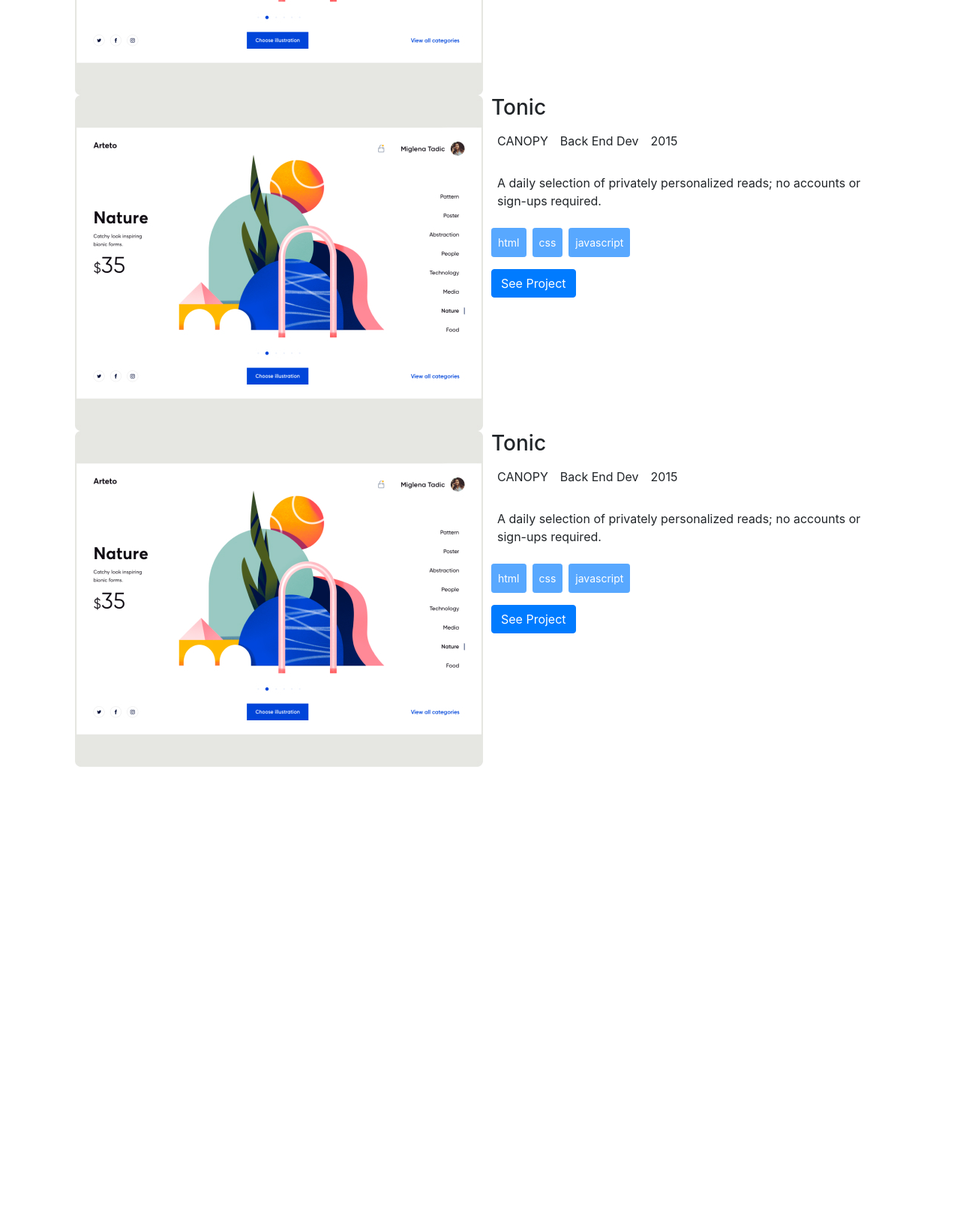
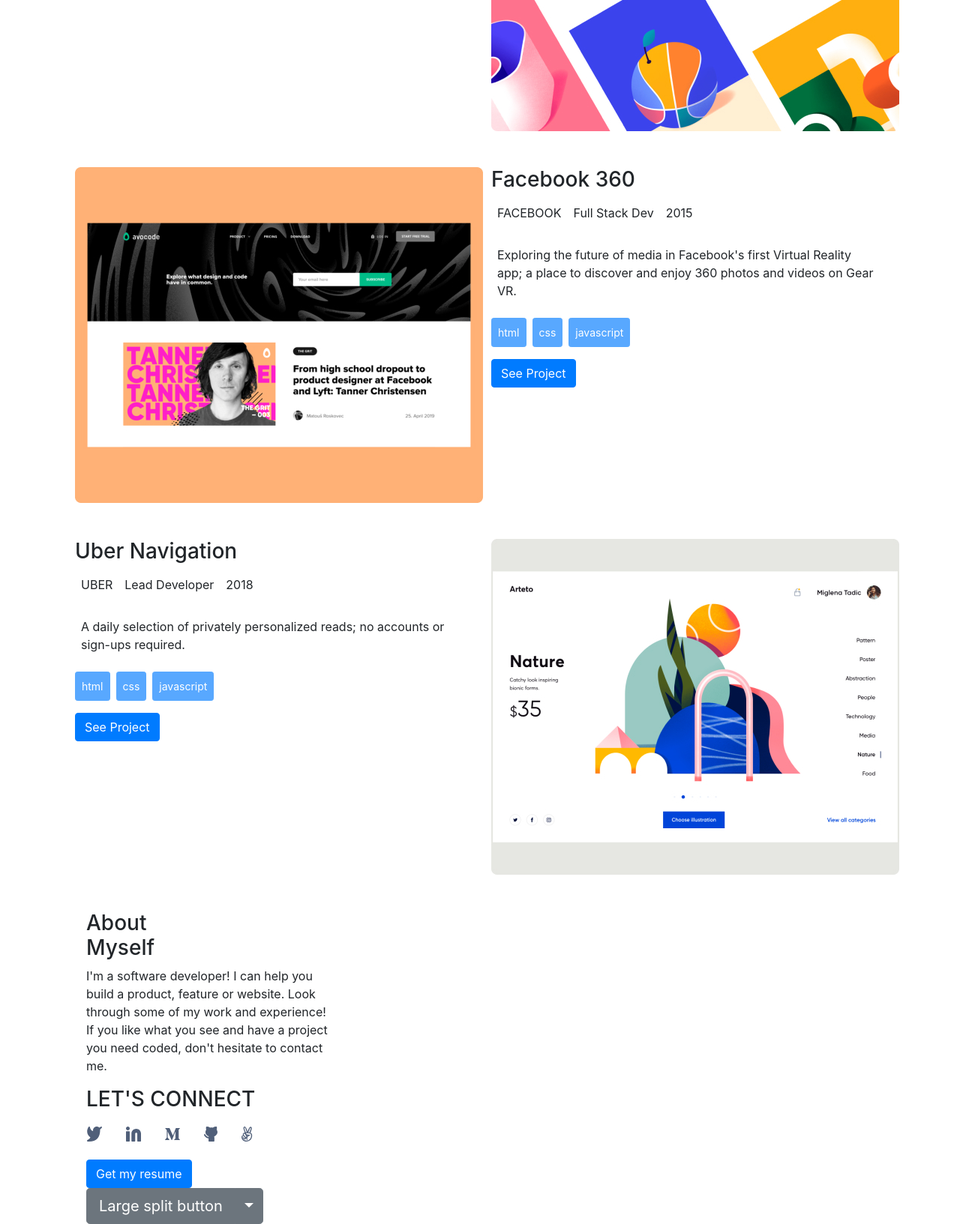
Before and after one commit to razvanso/bootstrap-portfolio, a plain HTML site: page index.html in a window 1280 px wide. Shown: the part 1123-2756 px from the top of the page at 75% size. Before the commit the page ends 2146 px from the top, so only its background shows below. Drawn offline with nearby package versions, Linux system fonts and the light colour scheme.

Commit message:
Add about section

```diff
--- a/index.html
+++ b/index.html
@@ -56,7 +56,7 @@
 
   <section class="portfolio container">
 
-    <div class="row mb-8">
+    <div class="row mb-5">
       <picture class="col-6 gap-5">
         <source srcset="images/works/project_01.main_snapshot_295w.jpg" media="(max-width: 400px)">
         <source srcset="images/works/project_01.main_snapshot_544w.jpg" media="(min-width: 400px)">
@@ -79,14 +79,9 @@
       </div>
     </div>
 
-    <div class="row mb-8">
-      <picture class="col-6 gap-5">
-        <source srcset="images/works/project_01.main_snapshot_295w.jpg" media="(max-width: 400px)">
-        <source srcset="images/works/project_01.main_snapshot_544w.jpg" media="(min-width: 400px)">
-        <img src="images/works/project_01.main_snapshot_544w.jpg" alt="">
-      </picture>
+    <div class="row mb-5">
       <div class="col-6">
-        <h3>Tonic</h3>
+        <h3>Multi-Post Stories</h3>
         <div class="d-flex flex-row">
           <p class="p-2">CANOPY</p>
           <p class="p-2">Back End Dev</p>
@@ -100,20 +95,44 @@
         </ul>
         <a href="#" class="btn btn-primary">See Project</a>
       </div>
+      <picture class="col-6 gap-5">
+        <source srcset="images/works/project_02.main_snapshot_295w.jpg" media="(max-width: 400px)">
+        <source srcset="images/works/project_02.main_snapshot_544w.jpg" media="(min-width: 400px)">
+        <img src="images/works/project_02.main_snapshot_544w.jpg" alt="">
+      </picture>
     </div>
 
-    <div class="row mb-8">
+    <div class="row mb-5">
       <picture class="col-6 gap-5">
-        <source srcset="images/works/project_01.main_snapshot_295w.jpg" media="(max-width: 400px)">
-        <source srcset="images/works/project_01.main_snapshot_544w.jpg" media="(min-width: 400px)">
-        <img src="images/works/project_01.main_snapshot_544w.jpg" alt="">
+        <source srcset="images/works/project_03.main_snapshot_295w.jpg" media="(max-width: 400px)">
+        <source srcset="images/works/project_03.main_snapshot_544w.jpg" media="(min-width: 400px)">
+        <img src="images/works/project_03.main_snapshot_295w.jpg" alt="">
       </picture>
       <div class="col-6">
-        <h3>Tonic</h3>
+        <h3>Facebook 360</h3>
         <div class="d-flex flex-row">
-          <p class="p-2">CANOPY</p>
-          <p class="p-2">Back End Dev</p>
+          <p class="p-2">FACEBOOK</p>
+          <p class="p-2">Full Stack Dev</p>
           <p class="p-2">2015</p>
+        </div>
+        <p class=" p-2 card-text">Exploring the future of media in Facebook's first Virtual Reality app; a place to discover and enjoy 360 photos and
+        videos on Gear VR.</p>
+        <ul class="d-flex flex-row list-unstyled">
+          <li class="p-2 btn btn-primary btn-sm disabled mr-2">html</li>
+          <li class="p-2 btn btn-primary btn-sm disabled mr-2">css</li>
+          <li class="p-2 btn btn-primary btn-sm disabled mr-2">javascript</li>
+        </ul>
+        <a href="#" class="btn btn-primary">See Project</a>
+      </div>
+    </div>
+
+    <div class="row mb-5">
+      <div class="col-6">
+        <h3>Uber Navigation</h3>
+        <div class="d-flex flex-row">
+          <p class="p-2">UBER</p>
+          <p class="p-2">Lead Developer</p>
+          <p class="p-2">2018</p>
         </div>
         <p class=" p-2 card-text">A daily selection of privately personalized reads; no accounts or sign-ups required.</p>
         <ul class="d-flex flex-row list-unstyled">
@@ -123,29 +142,57 @@
         </ul>
         <a href="#" class="btn btn-primary">See Project</a>
       </div>
-    </div>
-
-    <div class="row mb-8">
       <picture class="col-6 gap-5">
         <source srcset="images/works/project_01.main_snapshot_295w.jpg" media="(max-width: 400px)">
         <source srcset="images/works/project_01.main_snapshot_544w.jpg" media="(min-width: 400px)">
         <img src="images/works/project_01.main_snapshot_544w.jpg" alt="">
       </picture>
-      <div class="col-6">
-        <h3>Tonic</h3>
-        <div class="d-flex flex-row">
-          <p class="p-2">CANOPY</p>
-          <p class="p-2">Back End Dev</p>
-          <p class="p-2">2015</p>
+    </div>
+  </section>
+
+  <section class="about container">
+    <div row>
+      <div class="col-4">
+        <h3>About <br> Myself</h3>
+        <p>I'm a software developer! I can help you build a product, feature or website. Look through some of my work and
+        experience! If you like what you see and have a project you need coded, don't hesitate to contact me.</p>
+        <h3>LET'S CONNECT</h3>
+        <ul class="row list-unstyled">
+          <li class="nav-item">
+            <a class="nav-link" aria-current="page" href="#portfolio"><img src="images/Twitter.svg" alt=""></a>
+          </li>
+          <li class="nav-item">
+            <a class="nav-link" href="#about"><img src="images/Linkedin.svg" alt=""></a>
+          </li>
+          <li class="nav-item">
+            <a class="nav-link" href="#contact"><img src="images/Medium.svg" alt=""></a>
+          </li>
+          <li class="nav-item">
+            <a class="nav-link" href="#contact"><img src="images/GitHub.svg" alt=""></a>
+          </li>
+          <li class="nav-item">
+            <a class="nav-link" href="#contact"><img src="images/Angelist.svg" alt=""></a>
+          </li>
+        </ul>
+        <a href="#" class="btn btn-primary">Get my resume</a>
+      </div>
+
+      <div class="col-8">
+        <div class="btn-group">
+          <button class="btn btn-secondary btn-lg" type="button">
+            Large split button
+          </button>
+          <button type="button" class="btn btn-lg btn-secondary dropdown-toggle dropdown-toggle-split" data-toggle="dropdown"
+            aria-haspopup="true" aria-expanded="false">
+            <span class="sr-only">Toggle Dropdown</span>
+          </button>
+          <div class="dropdown-menu">
+            ...
+          </div>
         </div>
-        <p class=" p-2 card-text">A daily selection of privately personalized reads; no accounts or sign-ups required.</p>
-        <ul class="d-flex flex-row list-unstyled">
-          <li class="p-2 btn btn-primary btn-sm disabled mr-2">html</li>
-          <li class="p-2 btn btn-primary btn-sm disabled mr-2">css</li>
-          <li class="p-2 btn btn-primary btn-sm disabled mr-2">javascript</li>
-        </ul>
-        <a href="#" class="btn btn-primary">See Project</a>
+
       </div>
+
     </div>
 
   </section>
```
